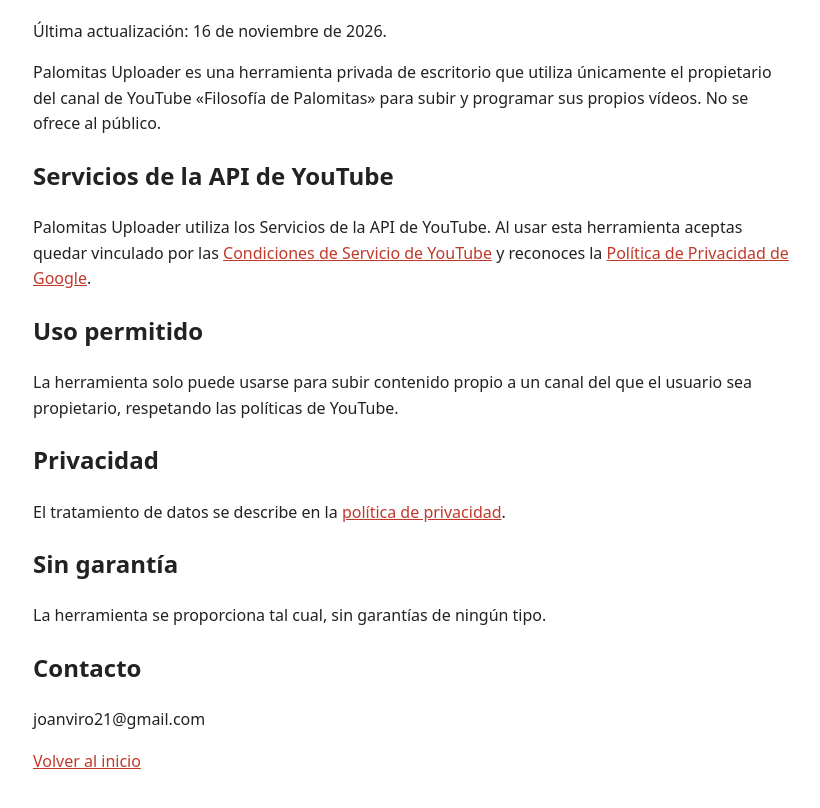
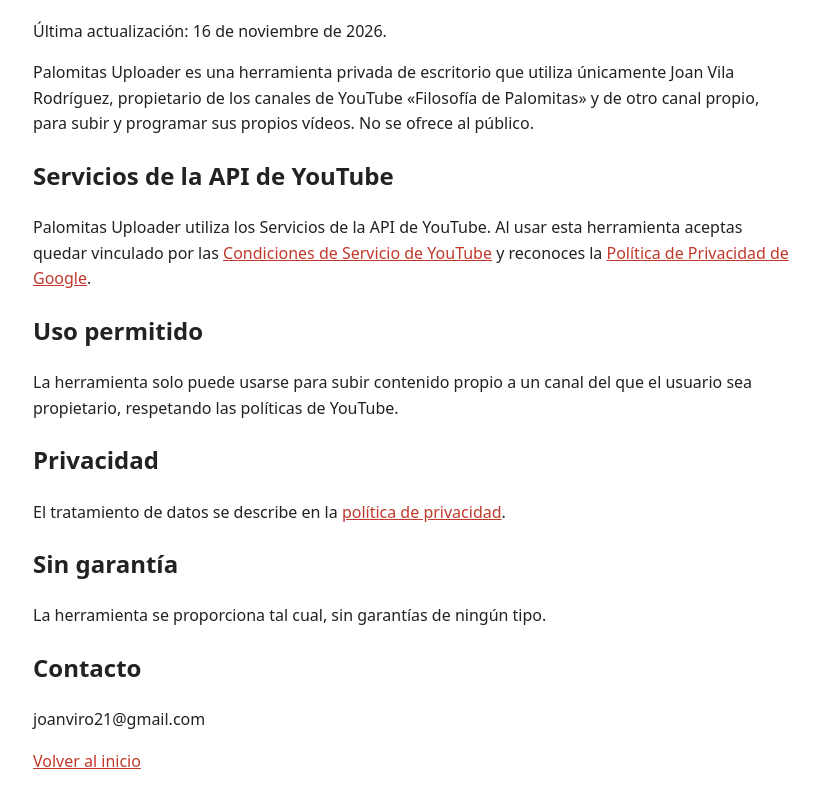
Before and after one commit to joanviro21-a11y/palomitas-uploader, a plain HTML site: page terms.html in a window 1280 px wide. Shown: the part 94-902 px from the top of the page, without its empty margins (227-1047 px from the left). Drawn offline with Linux system fonts and the light colour scheme.

Commit message:
Update terms.html

```diff
--- a/terms.html
+++ b/terms.html
@@ -4,7 +4,7 @@
 <body>
 <h1>Condiciones del servicio</h1>
 <p>Última actualización: 16 de noviembre de 2026.</p>
-<p>Palomitas Uploader es una herramienta privada de escritorio que utiliza únicamente el propietario del canal de YouTube «Filosofía de Palomitas» para subir y programar sus propios vídeos. No se ofrece al público.</p>
+<p>Palomitas Uploader es una herramienta privada de escritorio que utiliza únicamente Joan Vila Rodríguez, propietario de los canales de YouTube «Filosofía de Palomitas» y de otro canal propio, para subir y programar sus propios vídeos. No se ofrece al público.</p>
 <h2>Servicios de la API de YouTube</h2>
 <p>Palomitas Uploader utiliza los Servicios de la API de YouTube. Al usar esta herramienta aceptas quedar vinculado por las
 <a href="https://www.youtube.com/t/terms">Condiciones de Servicio de YouTube</a> y reconoces la
```
